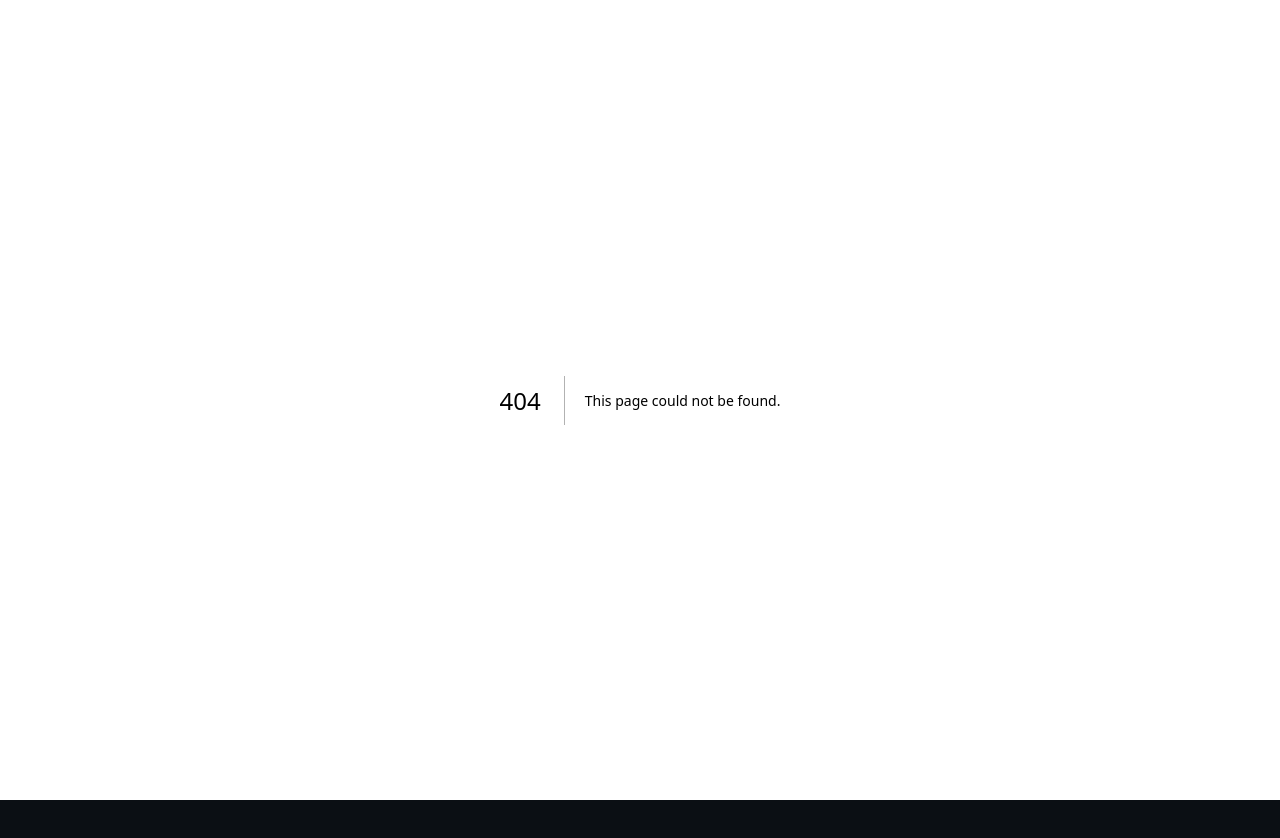
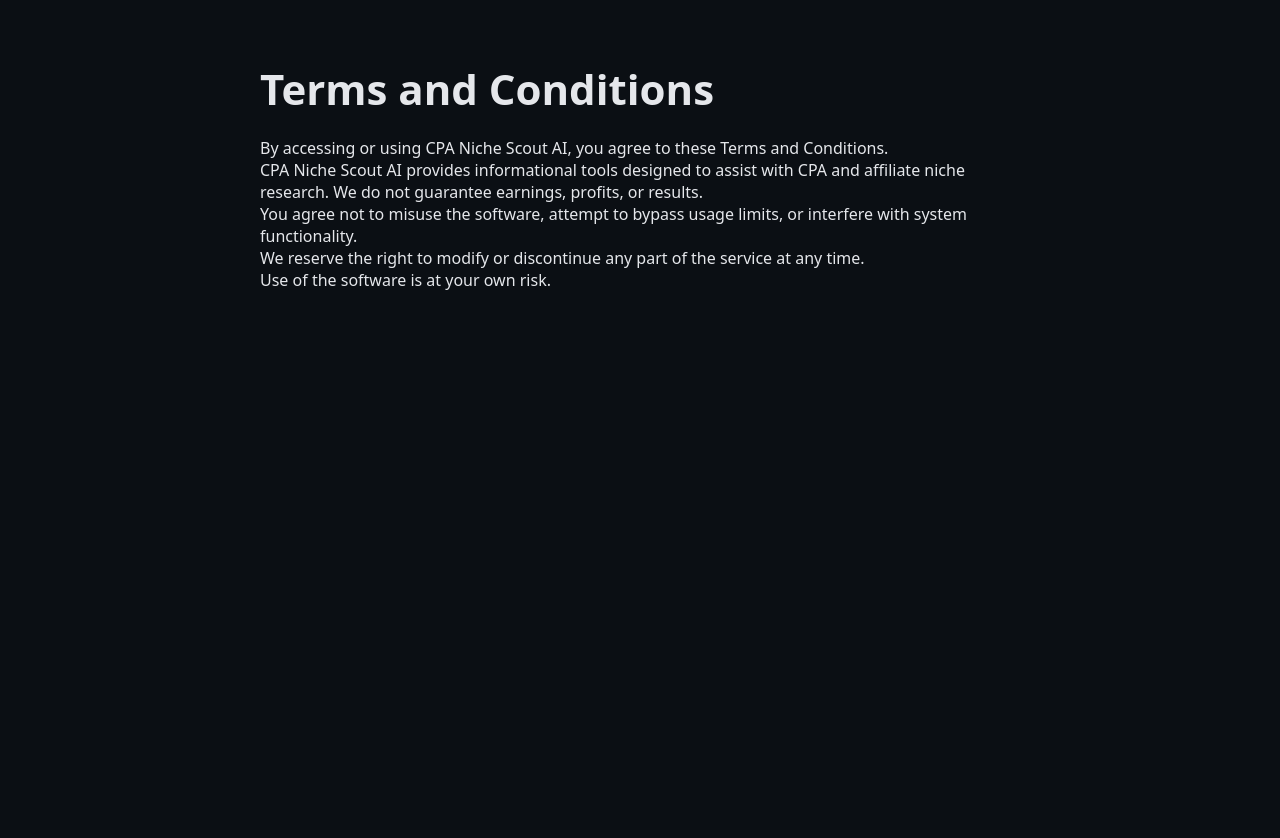
Before and after one commit to nextwaveaisuite/cpa-niche-scout-ai, a Next.js app: page /terms in a window 1280 px wide. Before the commit this address had no page. Before the commit the page ends 800 px from the top, so only its background shows below. Built offline with nearby package versions, Linux system fonts and the light colour scheme.

Commit message:
page.tsx

```diff
--- /dev/null
+++ b/app/terms/page.tsx
@@ -0,0 +1,32 @@
+export default function TermsPage() {
+  return (
+    <main style={{ maxWidth: "800px", margin: "40px auto", padding: "20px" }}>
+      <h1>Terms and Conditions</h1>
+
+      <p>
+        By accessing or using CPA Niche Scout AI, you agree to these Terms and
+        Conditions.
+      </p>
+
+      <p>
+        CPA Niche Scout AI provides informational tools designed to assist with
+        CPA and affiliate niche research. We do not guarantee earnings, profits,
+        or results.
+      </p>
+
+      <p>
+        You agree not to misuse the software, attempt to bypass usage limits, or
+        interfere with system functionality.
+      </p>
+
+      <p>
+        We reserve the right to modify or discontinue any part of the service at
+        any time.
+      </p>
+
+      <p>
+        Use of the software is at your own risk.
+      </p>
+    </main>
+  );
+}
```
